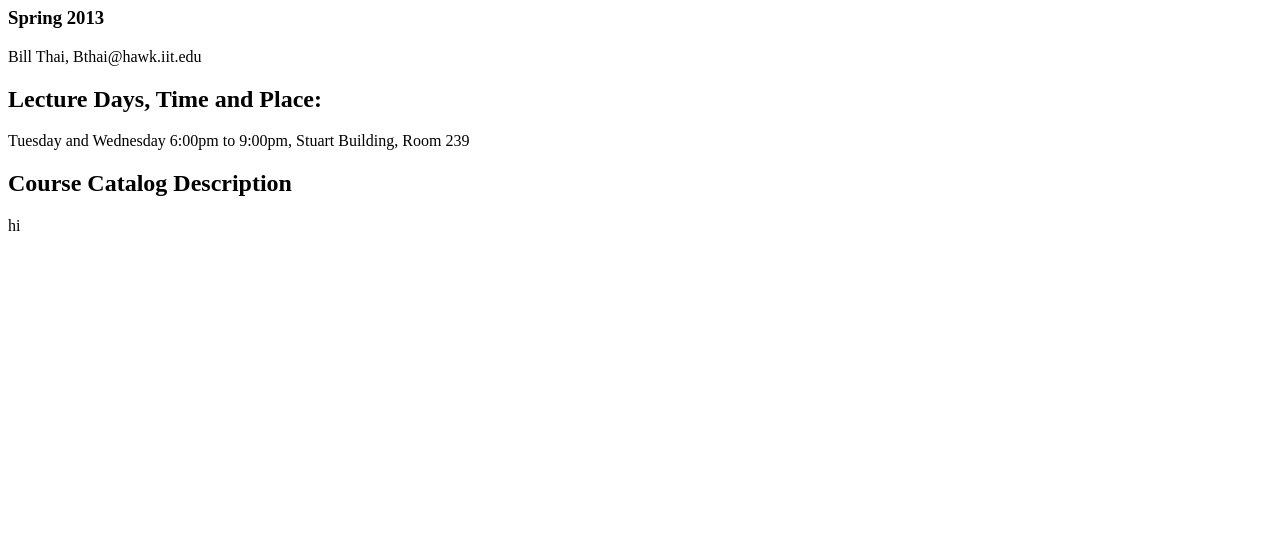
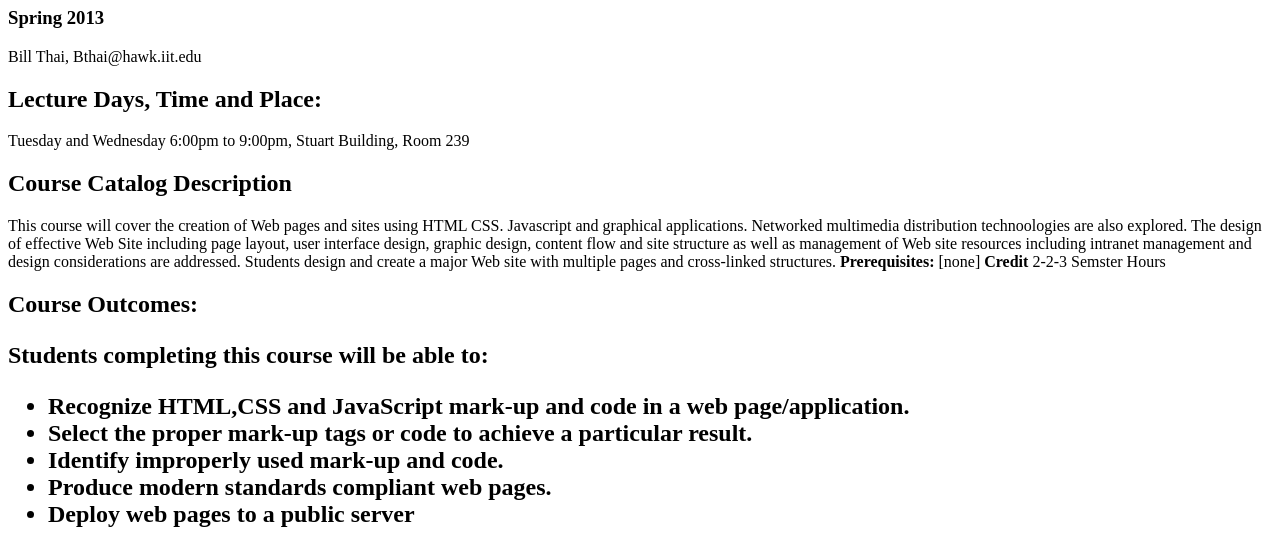
Before and after one commit to BillThai/ITMD-Summer-361, a plain HTML site: page index.html in a window 1280 px wide. Shown: the part 73-626 px from the top of the page. Drawn offline with Linux system fonts and the light colour scheme.

Commit message:
new commit

```diff
--- a/index.html
+++ b/index.html
@@ -11,7 +11,16 @@
 		  <h2>Lecture Days, Time and Place:</h2>
 		  <p>Tuesday and Wednesday 6:00pm to 9:00pm, Stuart Building, Room 239</p>
 		  <h2>Course Catalog Description</h2>
-	      <div>hi
+	      <p> This course will cover the creation of Web pages and sites using HTML CSS. Javascript and graphical applications. Networked multimedia distribution technoologies are also explored. The design of effective Web Site including page layout, user interface design, graphic design, content flow and site structure as well as management of Web site resources including intranet management and design considerations are addressed. Students design and create a major Web site with multiple pages and cross-linked structures. <strong>Prerequisites:</strong> [none] <strong>Credit</strong> 2-2-3 Semster Hours</p>
+		  <h2>Course Outcomes:<h2>
+		  <p> Students completing this course will be able to:</p>
+		  <ul>
+		      <li>Recognize HTML,CSS and JavaScript mark-up and code in a web page/application.</li>
+			  <li>Select the proper mark-up tags or code to achieve a particular result.</li>
+			  <li>Identify improperly used mark-up and code.</li>
+			  <li>Produce modern standards compliant web pages.</li>
+			  <li>Deploy web pages to a public server</li>
+		  <h2>Course Ob
 
 		  </div>
   </body>
```
